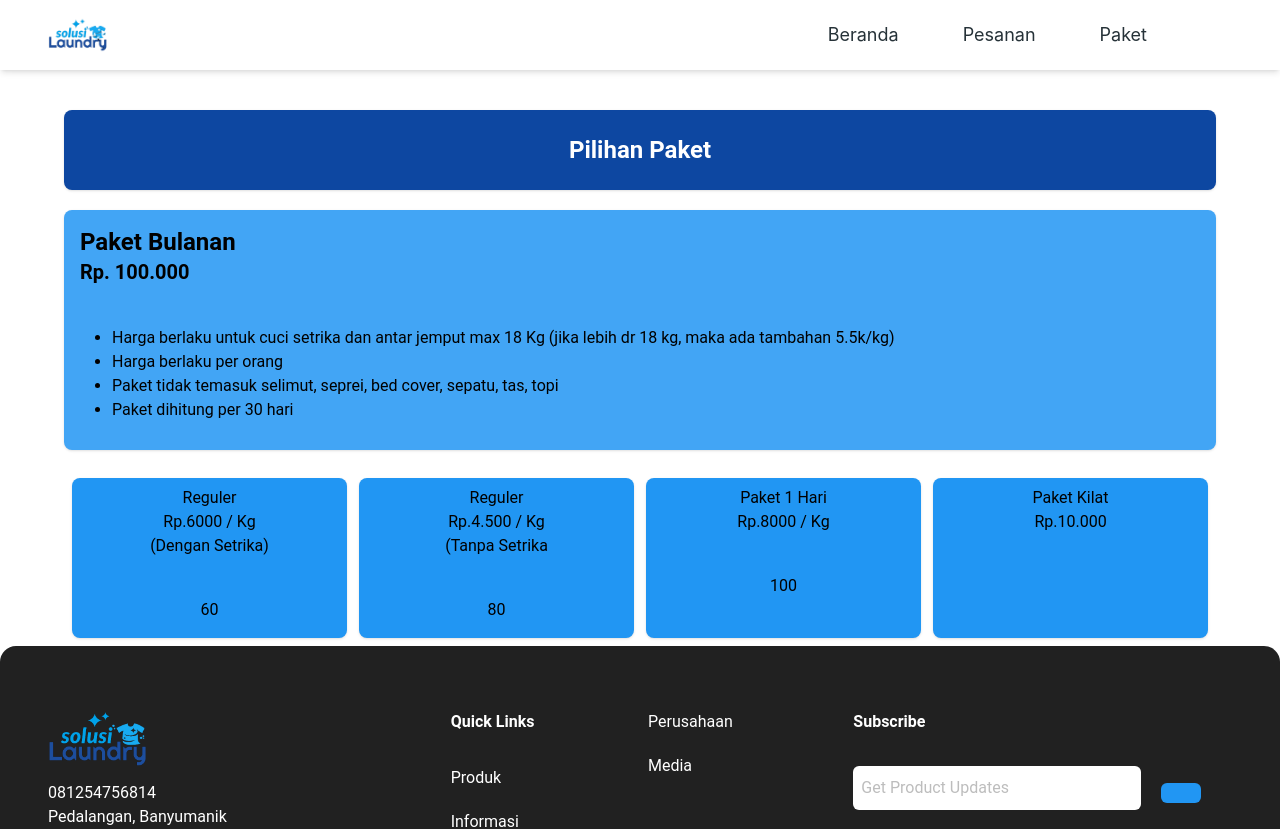
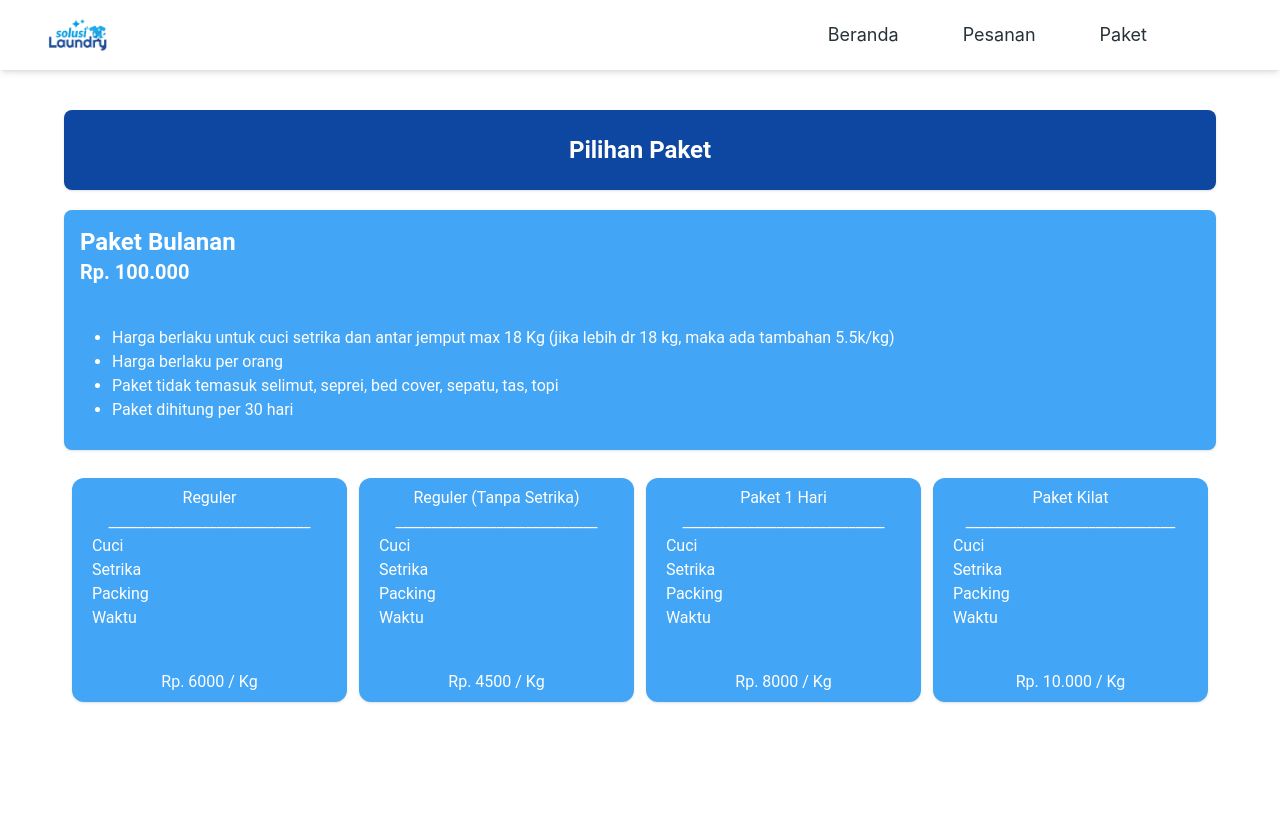
Before and after one commit to muhammadgimnastiar/solusi-laundry, a React (Create React App) app: page /paket in a window 1280 px wide. Shown: the top 829 px of the page. Built offline with nearby package versions, Linux system fonts and the light colour scheme; no server answers.

Commit message:
Modify: Paket page

```diff
--- a/src/pages/Paket/GridCard.jsx
+++ b/src/pages/Paket/GridCard.jsx
@@ -3,14 +3,17 @@ import { paketan } from './data'
 
 const GridCard = () => {
     return (
-        <div className='w-full grid grid-cols-4 gap-3  rounded-lg p-2'>
+        <div className='w-full grid grid-rows-2 grid-cols-4 gap-3  rounded-xl p-2'>
             {paketan.map((paket) =>{
                 return (
-                <div key={paket.id} className='bg-blue-500 h-40 text-center rounded-lg p-2 cursor-pointer   shadow duration-150 hover:scale-105 hover:shadow-md'>
-                    <p>{paket.title}</p>
-                    <p>{paket.price}</p>
-                    <p>{paket.desc}</p>
-                    <p className='pt-10'>{paket.const}</p>
+                <div key={paket.id} className='bg-blue-400 h-50 text-center rounded-xl  p-2 cursor-pointer shadow duration-150 hover:scale-105 hover:shadow-md'>
+                    <p className='text-white'>{paket.title}</p>
+                    <p className='text-white'>{paket.price}</p>
+                    <p className='text-white text-left'>&nbsp;&nbsp;&nbsp;{paket.desc}</p>
+                    <p className='text-white text-left'>&nbsp;&nbsp;&nbsp;{paket.desc2}</p>
+                    <p className='text-white text-left'>&nbsp;&nbsp;&nbsp;{paket.desc3}</p>
+                    <p className='text-white text-left'>&nbsp;&nbsp;&nbsp;{paket.desc4}</p>
+                    <p className='text-white pt-10'>{paket.const}</p>
                 </div>
                 )
                 })}
--- a/src/pages/Paket/Paket.jsx
+++ b/src/pages/Paket/Paket.jsx
@@ -11,13 +11,13 @@ function Paket() {
         </div>
         <div className='w-full bg-blue-400 rounded-lg p-2 my-5 justify-center cursor-pointer shadow duration-150 hover:scale-105 hover:shadow-md'>
             <div className='flex flex-col items-start'>
-            <p className='px-2 pt-2 text-2xl font-bold'>Paket Bulanan</p>
-            <p className='px-2 text-xl font-semibold'>Rp. 100.000</p>
+            <p className='px-2 pt-2 text-2xl font-bold text-white'>Paket Bulanan</p>
+            <p className='px-2 text-xl font-semibold text-white'>Rp. 100.000</p>
             <ul className='list-disc flex flex-col px-10 pt-10 pb-5 items-start'>
-            <li >Harga berlaku untuk cuci setrika dan antar jemput max 18 Kg (jika lebih dr 18 kg, maka ada tambahan 5.5k/kg) </li>
-            <li >Harga berlaku per orang</li>
-            <li >Paket tidak temasuk selimut, seprei, bed cover, sepatu, tas, topi</li>
-            <li >Paket dihitung per 30 hari</li>
+            <li className='text-white'>Harga berlaku untuk cuci setrika dan antar jemput max 18 Kg (jika lebih dr 18 kg, maka ada tambahan 5.5k/kg) </li>
+            <li className='text-white'>Harga berlaku per orang</li>
+            <li className='text-white'>Paket tidak temasuk selimut, seprei, bed cover, sepatu, tas, topi</li>
+            <li className='text-white'>Paket dihitung per 30 hari</li>
             </ul>
         </div>
         </div>
--- a/src/pages/Paket/data.jsx
+++ b/src/pages/Paket/data.jsx
@@ -2,29 +2,41 @@ export const paketan = [
     {
         id: 1,
         title: "Reguler",
-        price: "Rp.6000 / Kg",
-        desc: "(Dengan Setrika)",
-        const: 60,
+        price: "____________________________",
+        desc: "Cuci",
+        desc2: "Setrika",
+        desc3: "Packing",
+        desc4: "Waktu",
+        const: "Rp. 6000 / Kg",
     },
     {
         id: 2,
-        title: "Reguler",
-        price: "Rp.4.500 / Kg",
-        desc: "(Tanpa Setrika",
-        const: 80,
+        title: "Reguler (Tanpa Setrika)",
+        price: "____________________________",
+        desc: "Cuci",
+        desc2: "Setrika",
+        desc3: "Packing",
+        desc4: "Waktu",
+        const: "Rp. 4500 / Kg",
     },
     {
         id: 3,
         title: "Paket 1 Hari",
-        price: "Rp.8000 / Kg",
-        desc: "",
-        const: 100,
+        price: "____________________________",
+        desc: "Cuci",
+        desc2: "Setrika",
+        desc3: "Packing",
+        desc4: "Waktu",
+        const: "Rp. 8000 / Kg",
     },
     {
         id: 4,
         title: "Paket Kilat",
-        price: "Rp.10.000",
-        desc: "",
-        const: "",
+        price: "_____________________________",
+        desc: "Cuci",
+        desc2: "Setrika",
+        desc3: "Packing",
+        desc4: "Waktu",
+        const: "Rp. 10.000 / Kg",
     },
 ]
--- a/src/pages/Pesanan/Pesanan.jsx
+++ b/src/pages/Pesanan/Pesanan.jsx
@@ -126,9 +126,9 @@ export function Pesanan() {
                           size="sm"
                           value={status}
                           color={
-                            status == "Selesai"
+                            status === "Selesai"
                               ? "green"
-                              : status == "Proses"
+                              : status === "Proses"
                               ? "blue"
                               : "blue-gray"
                           }
```
